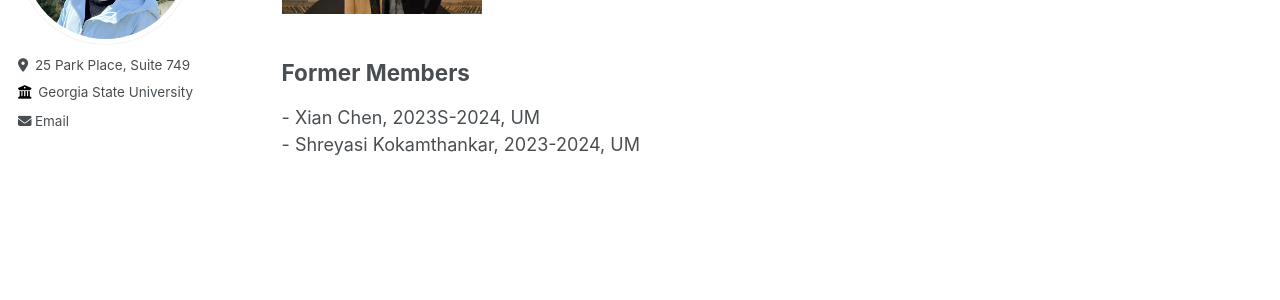
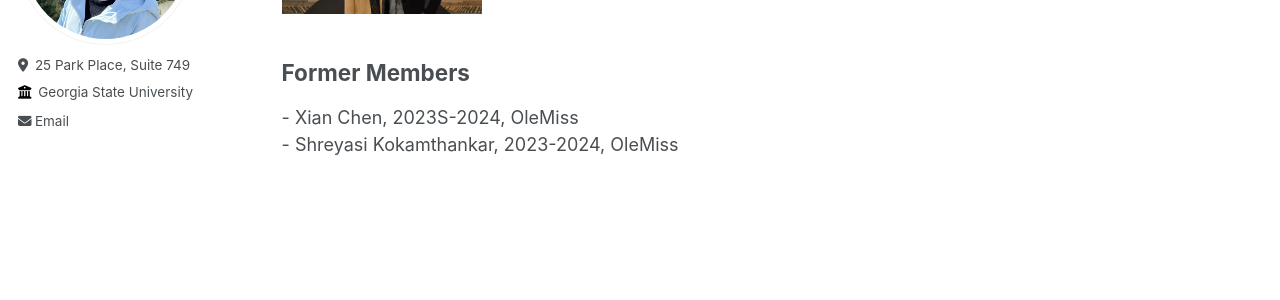
Before and after one commit to suhbrina-perry/suhbrina-perry.github.io, a Jekyll site: the page built from _pages/lab.html, in a window 1280 px wide and 900 px high, scrolled down 687 px. Shown: the part 235-535 px from the top of the window. Built offline with Jekyll 4.4.1, drawn with Linux system fonts in a browser that asks for light colours.

Commit message:
Update lab.html

```diff
--- a/_pages/lab.html
+++ b/_pages/lab.html
@@ -187,8 +187,8 @@ author_profile: true
     <p> Sabrina Perry (2022-present) </p>
     <img src="/images/ISICN24.jpg" width="200" height="150">
     <h2>Former Members</h3>
-    <p> - Xian Chen, 2023S-2024, UM  <br>
-        - Shreyasi Kokamthankar, 2023-2024, UM  </p>
+    <p> - Xian Chen, 2023S-2024, OleMiss  <br>
+        - Shreyasi Kokamthankar, 2023-2024, OleMiss  </p>
 
 </body>
 </html>
```
